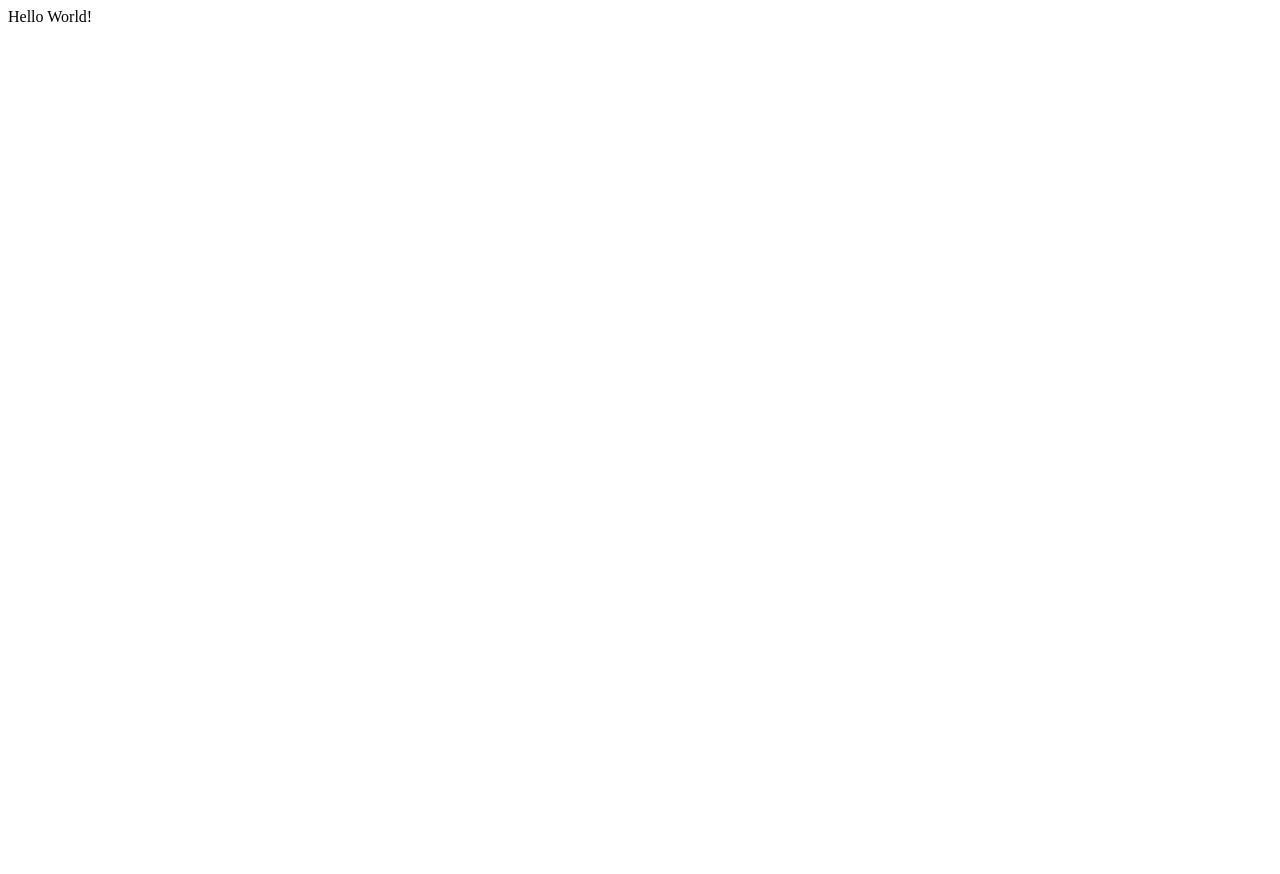
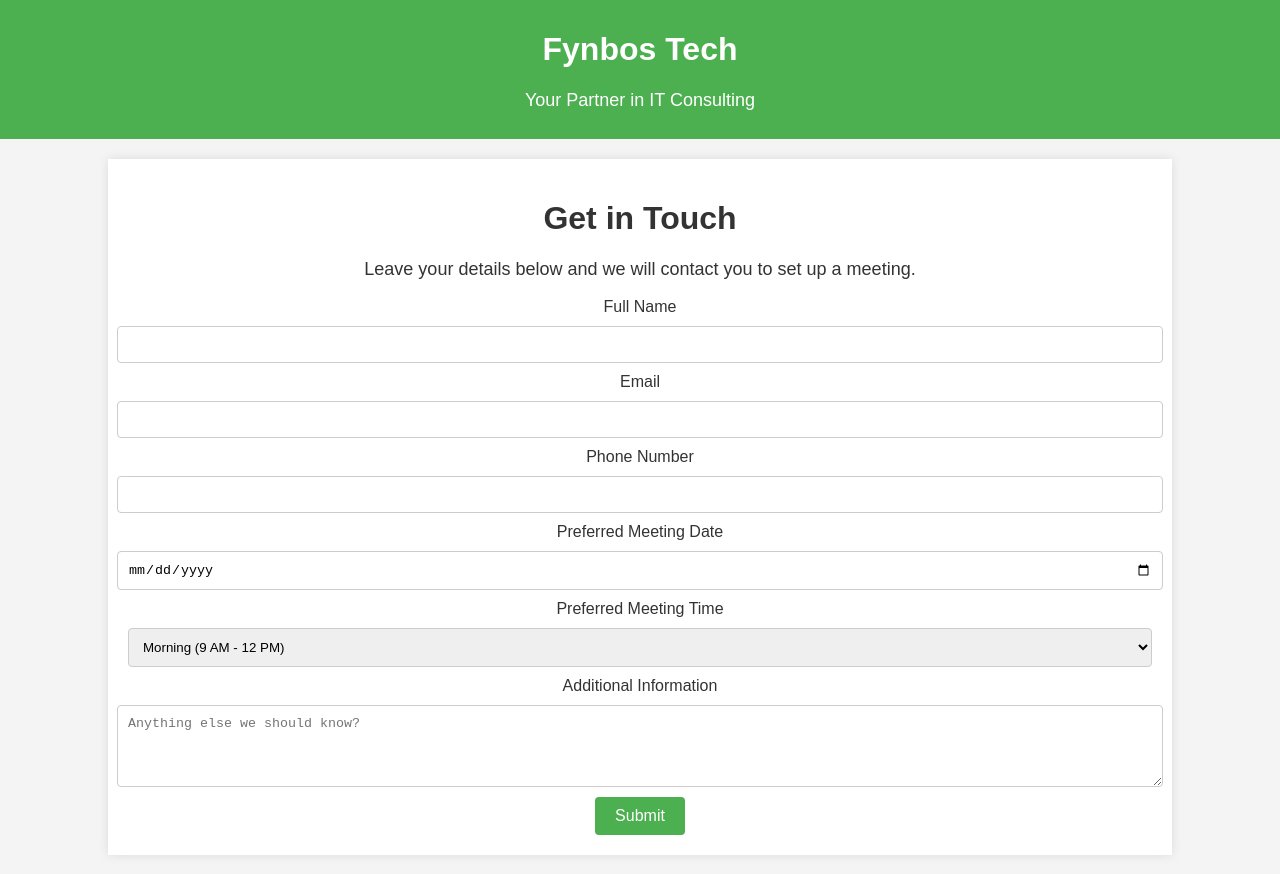
Before and after one commit to fynbos-tech/web, a plain HTML site: page index.html in a window 1280 px wide. Before the commit the page ends 800 px from the top, so only its background shows below. Drawn offline with Linux system fonts and the light colour scheme.

Commit message:
Update index.html
landing page + simple form

```diff
--- a/index.html
+++ b/index.html
@@ -1,7 +1,96 @@
-<html>
+<!DOCTYPE html>
+<html lang="en">
 <head>
+    <meta charset="UTF-8">
+    <meta name="viewport" content="width=device-width, initial-scale=1.0">
+    <title>Fynbos Tech - IT Consulting</title>
+    <style>
+        body {
+            font-family: Arial, sans-serif;
+            margin: 0;
+            padding: 0;
+            background-color: #f4f4f4;
+            color: #333;
+        }
+        .header {
+            background-color: #4CAF50;
+            color: white;
+            padding: 10px 0;
+            text-align: center;
+        }
+        .container {
+            width: 80%;
+            margin: 20px auto;
+            padding: 20px;
+            background-color: white;
+            box-shadow: 0 0 10px rgba(0, 0, 0, 0.1);
+        }
+        h1 {
+            text-align: center;
+        }
+        p {
+            text-align: center;
+            font-size: 18px;
+        }
+        form {
+            display: flex;
+            flex-direction: column;
+            align-items: center;
+        }
+        input, textarea, select {
+            width: 100%;
+            padding: 10px;
+            margin: 10px 0;
+            border: 1px solid #ccc;
+            border-radius: 4px;
+        }
+        button {
+            background-color: #4CAF50;
+            color: white;
+            padding: 10px 20px;
+            border: none;
+            border-radius: 4px;
+            cursor: pointer;
+            font-size: 16px;
+        }
+        button:hover {
+            background-color: #45a049;
+        }
+    </style>
 </head>
 <body>
-Hello World!
-<body>
+    <div class="header">
+        <h1>Fynbos Tech</h1>
+        <p>Your Partner in IT Consulting</p>
+    </div>
+    <div class="container">
+        <h1>Get in Touch</h1>
+        <p>Leave your details below and we will contact you to set up a meeting.</p>
+        <form action="/submit_form" method="post">
+            <label for="name">Full Name</label>
+            <input type="text" id="name" name="name" required>
+
+            <label for="email">Email</label>
+            <input type="email" id="email" name="email" required>
+
+            <label for="phone">Phone Number</label>
+            <input type="tel" id="phone" name="phone" required>
+
+            <label for="date">Preferred Meeting Date</label>
+            <input type="date" id="date" name="date" required>
+
+            <label for="time">Preferred Meeting Time</label>
+            <select id="time" name="time" required>
+                <option value="morning">Morning (9 AM - 12 PM)</option>
+                <option value="afternoon">Afternoon (1 PM - 5 PM)</option>
+                <option value="evening">Evening (6 PM - 9 PM)</option>
+            </select>
+
+            <label for="message">Additional Information</label>
+            <textarea id="message" name="message" rows="4" placeholder="Anything else we should know?"></textarea>
+
+            <button type="submit">Submit</button>
+        </form>
+    </div>
+</body>
 </html>
```
